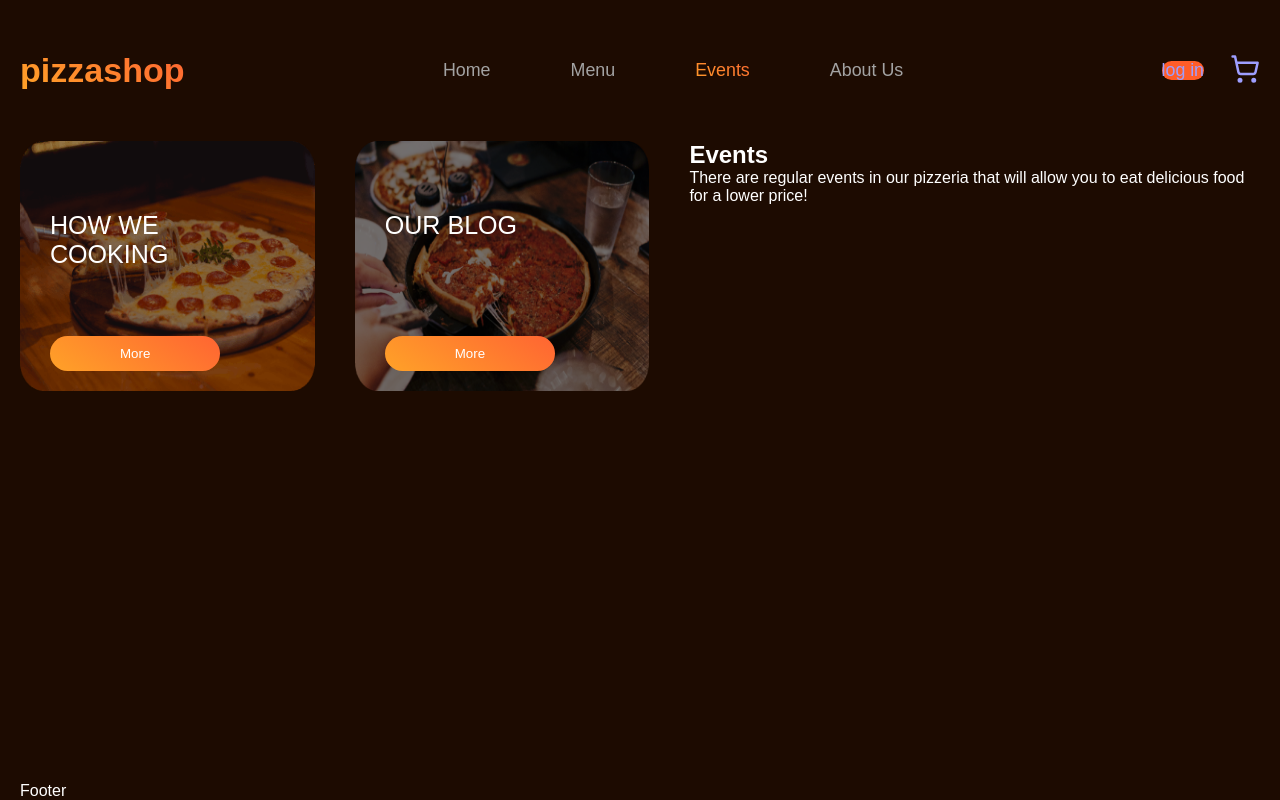
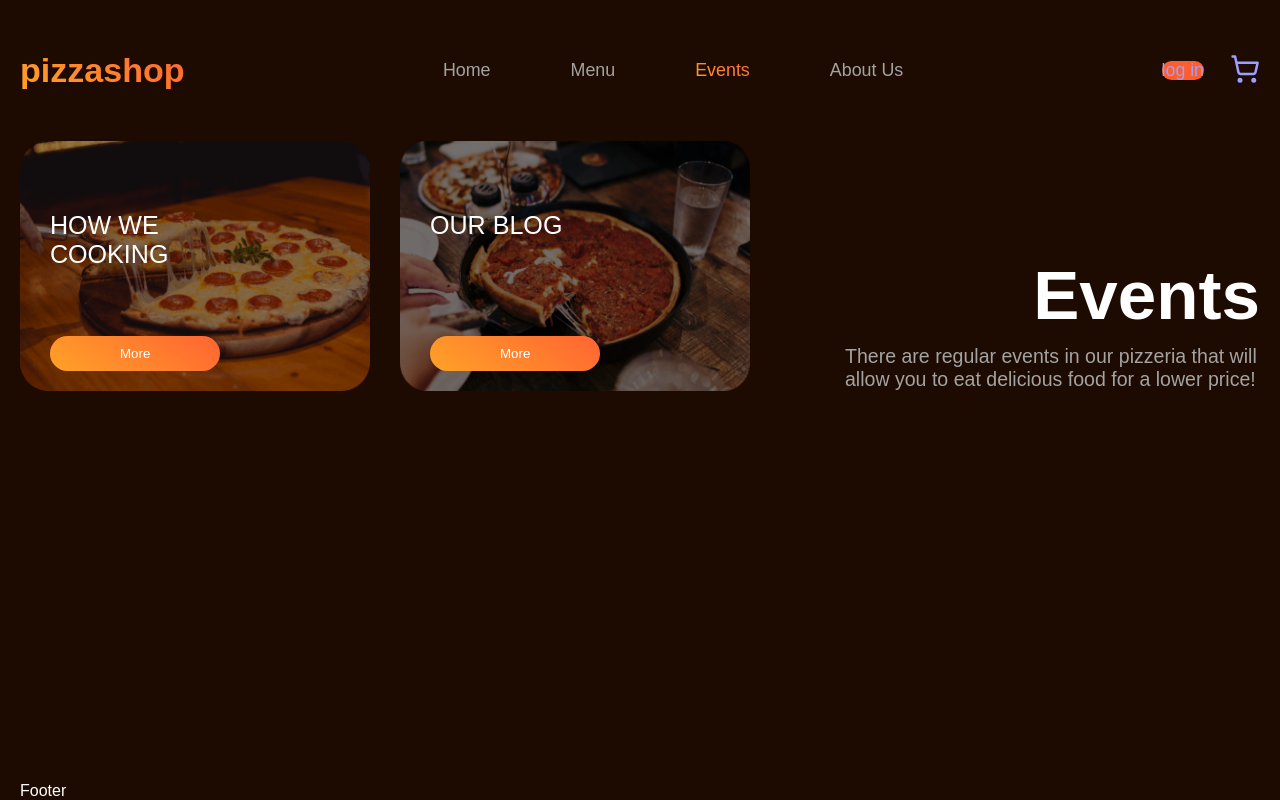
Before and after one commit to zh1kaa/Pizza, a Next.js app: page /events in a window 1280 px wide. Built offline with nearby package versions, Linux system fonts and the light colour scheme.

Commit message:
feat: restructure Blog section layout and improve styling for better presentation

```diff
--- a/src/components/pages/events/sections/Blog.module.scss
+++ b/src/components/pages/events/sections/Blog.module.scss
@@ -1,7 +1,10 @@
 .Blog {
 	.content {
 		display: flex;
-		gap: 40px;
+		justify-content: space-between;
+		.box_blocks {
+			display: flex;
+			gap: 30px;
 			.block {
 				position: relative; // Делаем этот блок главным ориентиром для координат
 				width: fit-content; // Чтобы блок был по размеру картинки
@@ -40,4 +43,26 @@
 				}
 			}
 		}
+		.titleBlock {
+			display: flex;
+			flex-direction: column;
+			justify-content: end;
+			gap: 10px;
+			.title {
+				display: flex;
+				justify-content: end;
+				color: rgba(255, 255, 255, 1);
+				font-size: 69.17px;
+				font-weight: 800;
+				letter-spacing: 0%;
 			}
+			.text {
+				color: rgba(163, 163, 163, 1);
+				width: 415px;
+				font-size: 19.56px;
+				font-weight: 400;
+				letter-spacing: 0%;
+			}
+		}
+	}
+}
--- a/src/components/pages/events/sections/Blog.tsx
+++ b/src/components/pages/events/sections/Blog.tsx
@@ -9,6 +9,7 @@ export const Blog: FC = () => {
 		<section className={scss.Blog}>
 			<div className="container">
 				<div className={scss.content}>
+					<div className={scss.box_blocks}>
 						<div className={scss.block}>
 							<Image className={scss.Image} src={cook} alt="blogImage" />
 							<h1 className={scss.description}>
@@ -20,6 +21,7 @@ export const Blog: FC = () => {
 							<Image className={scss.Image} src={blogImage} alt="blogImage" />
 							<h1 className={scss.description}>OUR BLOG</h1>
 							<button className={scss.block_button}>More</button>
+						</div>
 					</div>
 					<div className={scss.titleBlock}>
 						<h1 className={scss.title}> Events</h1>
```
Lines whose indentation alone changed are shown as unchanged.
